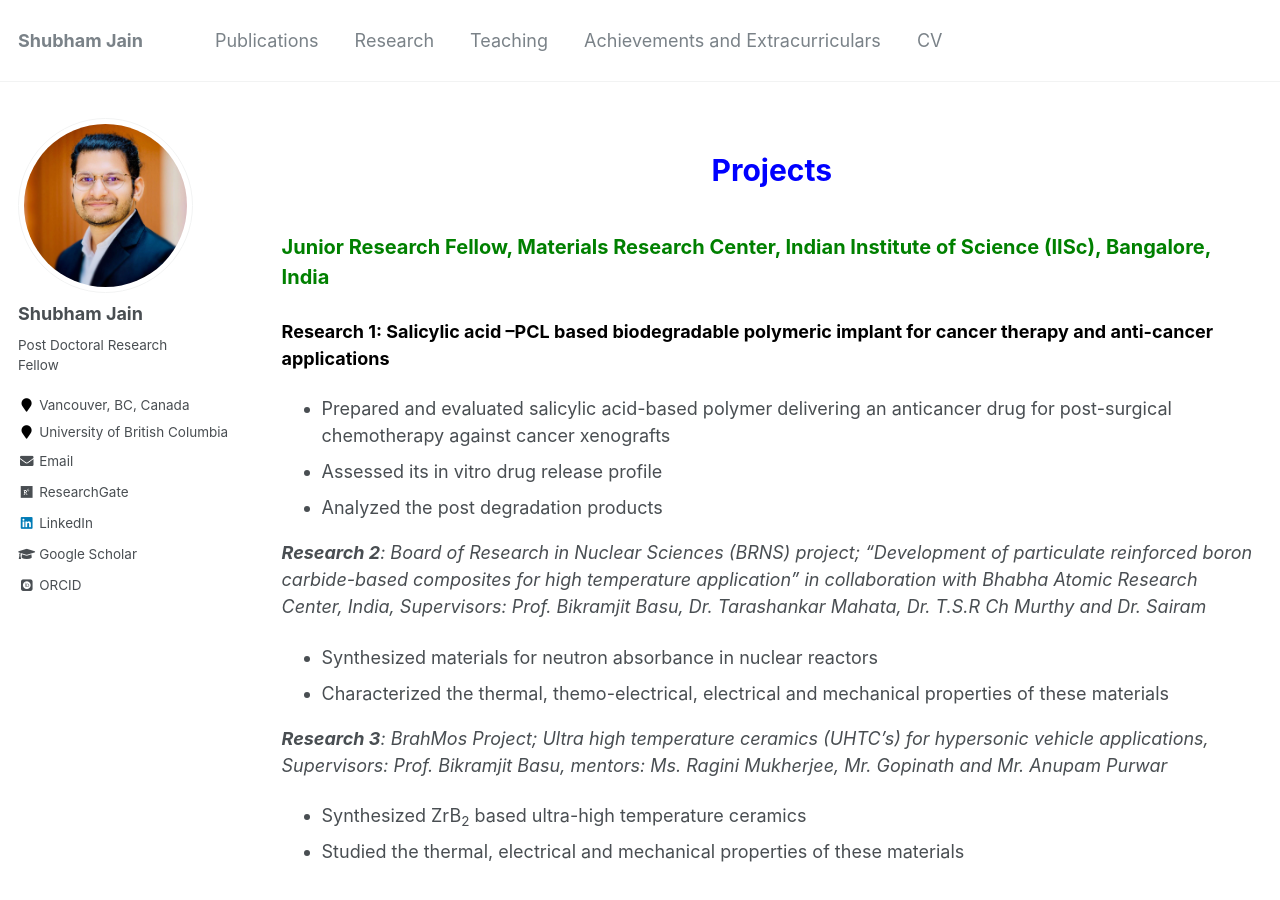
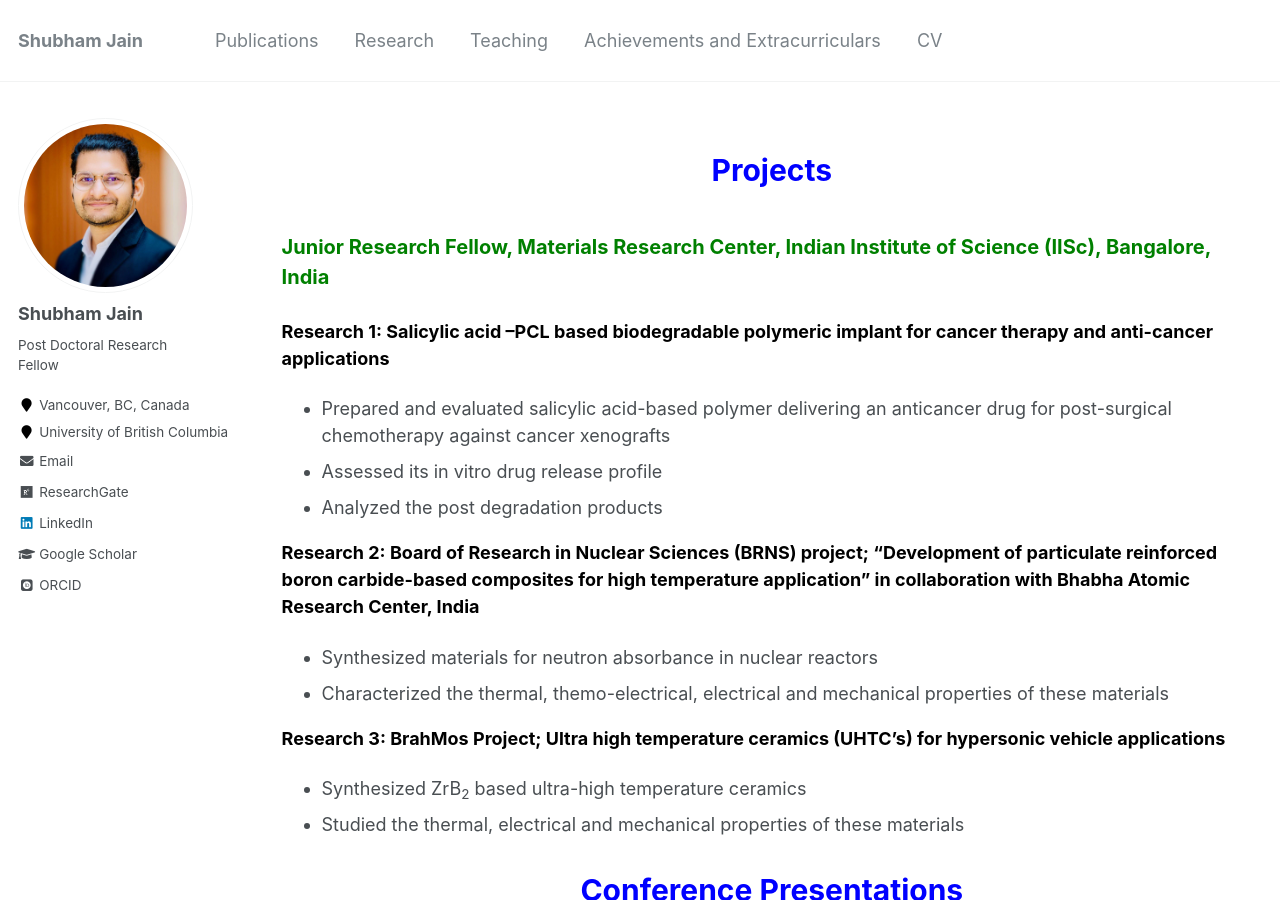
Before and after one commit to shubhamj2611/shubhamj2611.github.io, a Jekyll site: the page built from _pages/research.md, in a window 1280 px wide and 900 px high. Built offline with Jekyll 4.4.1, drawn with Linux system fonts in a browser that asks for light colours; some web fonts are replaced.

Commit message:
Update research.md

```diff
--- a/_pages/research.md
+++ b/_pages/research.md
@@ -9,15 +9,18 @@ author_profile: true
 <p style="text-align:left; color: Green; font-size:20px; font-weight:bold;"> Junior Research Fellow, Materials Research Center, Indian Institute of Science (IISc), Bangalore, India </p>
 
 <p style="text-align:left; color: black; font-size:18px; font-weight:bold;"> Research 1: Salicylic acid –PCL based biodegradable polymeric implant for cancer therapy and anti-cancer applications </p>
+
    * Prepared and evaluated salicylic acid-based polymer delivering an anticancer drug for post-surgical chemotherapy against cancer xenografts
    * Assessed its in vitro drug release profile
    * Analyzed the post degradation products
 
-<i><b>Research 2</b>: Board of Research in Nuclear Sciences (BRNS) project; “Development of particulate reinforced boron carbide-based composites for high temperature application” in collaboration with Bhabha Atomic Research Center, India, Supervisors: Prof. Bikramjit Basu, Dr. Tarashankar Mahata, Dr. T.S.R Ch Murthy and Dr. Sairam</i>
+<p style="text-align:left; color: black; font-size:18px; font-weight:bold;"> Research 2: Board of Research in Nuclear Sciences (BRNS) project; “Development of particulate reinforced boron carbide-based composites for high temperature application” in collaboration with Bhabha Atomic Research Center, India </p>
+
    * Synthesized materials for neutron absorbance in nuclear reactors
    * Characterized the thermal, themo-electrical, electrical and mechanical properties of these materials
 
-<i><b>Research 3</b>: BrahMos Project; Ultra high temperature ceramics (UHTC’s) for hypersonic vehicle applications, Supervisors: Prof. Bikramjit Basu, mentors: Ms. Ragini Mukherjee, Mr. Gopinath and Mr. Anupam Purwar</i>
+<p style="text-align:left; color: black; font-size:18px; font-weight:bold;"> Research 3: BrahMos Project; Ultra high temperature ceramics (UHTC’s) for hypersonic vehicle applications </p>
+
  * Synthesized ZrB<sub>2</sub> based ultra-high temperature ceramics
  * Studied the thermal, electrical and mechanical properties of these materials
 
```
